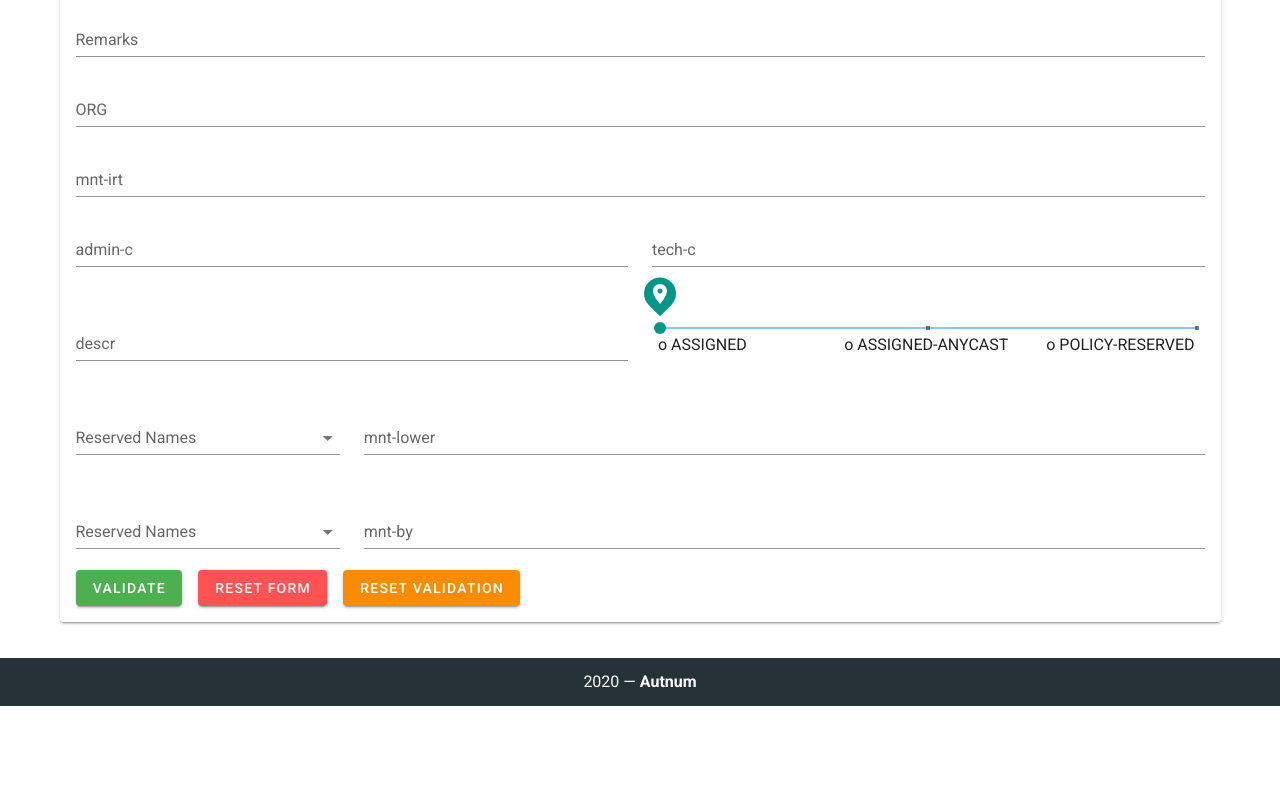
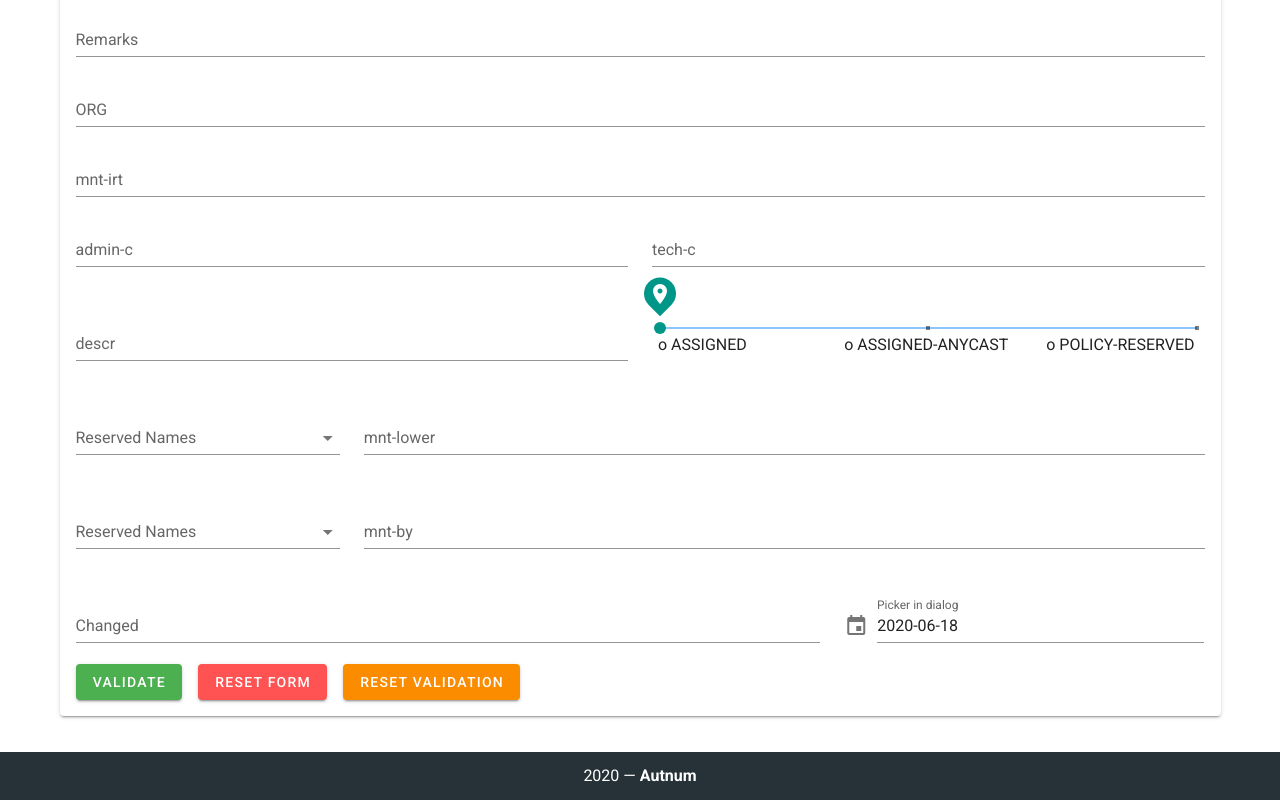
Before and after one commit to kushul/aut-num, a Vue app in the folder form/: page / in a window 1280 px wide. Shown: the part 382-1182 px from the top of the page. Before the commit the page ends 1088 px from the top, so only its background shows below. Built offline with nearby package versions, Linux system fonts and the light colour scheme.

Commit message:
'changed' field - field(validation) + date picker(format date)

```diff
--- a/form/src/components/AutNumForm.vue
+++ b/form/src/components/AutNumForm.vue
@@ -125,6 +125,37 @@
             </v-col>
           </v-row>
 
+          <v-row>
+            <v-col cols="12" sm="8">
+              <v-text-field v-model="changedEmail" :rules="[rules.notify]" label="Changed"></v-text-field>
+            </v-col>
+            <v-col cols="12" sm="4">
+              <v-dialog
+                ref="dialog"
+                v-model="modal"
+                :return-value.sync="date"
+                persistent
+                width="290px"
+              >
+                <template v-slot:activator="{ on, attrs }">
+                  <v-text-field
+                    v-model="date"
+                    label="Picker in dialog"
+                    prepend-icon="event"
+                    readonly
+                    v-bind="attrs"
+                    v-on="on"
+                  ></v-text-field>
+                </template>
+                <v-date-picker v-model="date" scrollable>
+                  <v-spacer></v-spacer>
+                  <v-btn text color="primary" @click="modal = false">Cancel</v-btn>
+                  <v-btn text color="primary" @click="$refs.dialog.save(date)">OK</v-btn>
+                </v-date-picker>
+              </v-dialog>
+            </v-col>
+          </v-row>
+
           <v-btn :disabled="!valid" color="success" class="mr-4" @click="validate">Validate</v-btn>
 
           <v-btn color="error" class="mr-4" @click="reset">Reset Form</v-btn>
@@ -140,6 +171,9 @@
 export default {
   data: () => ({
     valid: true,
+    date: new Date().toISOString().substr(0, 10),
+    changedEmail: "",
+    modal: false,
     aut_num: "",
     statusVal: "",
     statusIndex: "",
@@ -206,6 +240,14 @@ export default {
     }
   }),
 
+  computed: {
+    formatDate() {
+      var formatDate = new Date(this.date);
+      var y = formatDate.getFullYear();
+      var m = formatDate.getMonth() + 1;
+      var d = formatDate.getDate();
+      return "" + y + (m < 10 ? "0" : "") + m + (d < 10 ? "0" : "") + d;
+    },
     statusComputed() {
       let index = this.statusIndex;
       let statusVal = this.statusVal;
@@ -221,6 +263,7 @@ export default {
           break;
       }
       return statusVal;
+    }
   },
 
   methods: {
@@ -229,6 +272,7 @@ export default {
       this.formVal.as_name = this.as_name_reserved + this.as_nameVal;
       this.formVal.mnt_lower = this.mnt_reserved + this.mnt_lowerVal;
       this.formVal.mnt_by = this.mnt_by_reserved + this.mnt_byVal;
+      this.formVal.changed = this.changedEmail + " " + this.formatDate;
       this.$refs.form.validate();
     },
     reset() {
```
Lines whose indentation alone changed are shown as unchanged.
